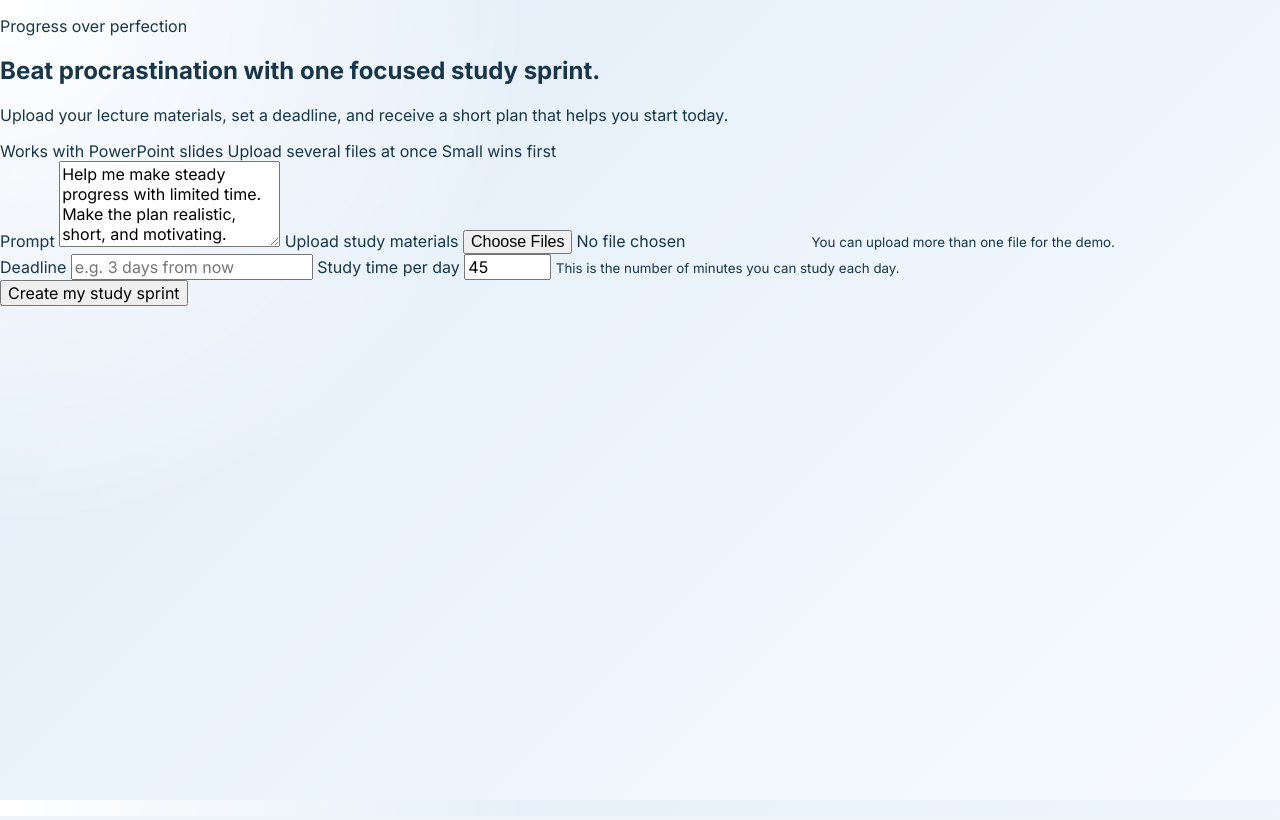
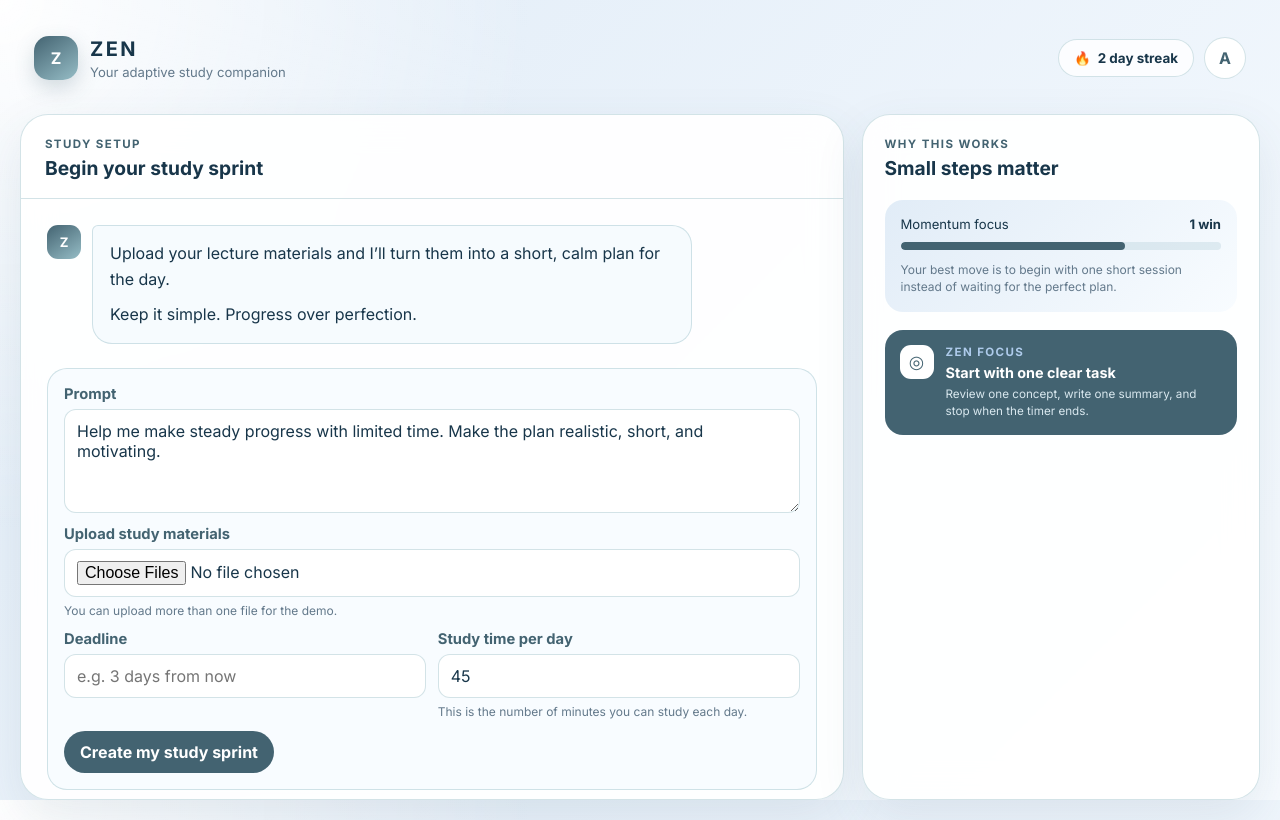
Before and after one commit to kayma0/gdg_hackathon, a Python web app: template templates/index.html in a window 1280 px wide. Run offline with Jinja, Linux system fonts and the light colour scheme; the template is opened without the code that fills it, so the values that code supplies are empty.

Commit message:
fixed first page

```diff
--- a/static/styles.css
+++ b/static/styles.css
@@ -602,6 +602,70 @@ button {
   line-height: 1.45;
 }
 
+.setup-form {
+  margin-top: 8px;
+  padding: 16px;
+  border: 1px solid var(--border);
+  border-radius: 20px;
+  background: #f8fcff;
+  display: grid;
+  gap: 12px;
+}
+
+.field {
+  display: flex;
+  flex-direction: column;
+  gap: 6px;
+}
+
+.field span {
+  font-size: 0.92rem;
+  font-weight: 700;
+  color: var(--primary-dark);
+}
+
+textarea,
+input[type="text"],
+input[type="number"],
+input[type="file"] {
+  width: 100%;
+  padding: 11px 12px;
+  border: 1px solid var(--border);
+  border-radius: 12px;
+  background: var(--white);
+  color: var(--text);
+}
+
+textarea {
+  min-height: 96px;
+  resize: vertical;
+}
+
+.row-fields {
+  display: grid;
+  grid-template-columns: repeat(2, minmax(0, 1fr));
+  gap: 12px;
+}
+
+.subtle-note {
+  color: var(--muted);
+  font-size: 0.75rem;
+}
+
+.submit-button {
+  width: fit-content;
+  padding: 11px 16px;
+  border: 0;
+  border-radius: 999px;
+  color: var(--white);
+  background: var(--primary-dark);
+  font-weight: 700;
+}
+
+.submit-button:hover {
+  background: #345460;
+}
+
 @media (max-width: 920px) {
   .workspace {
     height: auto;
@@ -615,6 +679,12 @@ button {
 
   .roadmap-panel {
     max-height: none;
+  }
+}
+
+@media (max-width: 600px) {
+  .row-fields {
+    grid-template-columns: 1fr;
   }
 }
 
--- a/templates/index.html
+++ b/templates/index.html
@@ -3,30 +3,53 @@
   <head>
     <meta charset="UTF-8" />
     <meta name="viewport" content="width=device-width, initial-scale=1.0" />
-    <title>Study Sprint</title>
+    <title>ZEN Study Companion</title>
     <link rel="preconnect" href="https://fonts.googleapis.com" />
     <link rel="preconnect" href="https://fonts.gstatic.com" crossorigin />
     <link href="https://fonts.googleapis.com/css2?family=Inter:wght@400;500;600;700&display=swap" rel="stylesheet" />
     <link rel="stylesheet" href="/static/styles.css" />
   </head>
   <body>
-    <main class="page-shell">
-      <section class="hero-card">
-        <div class="hero-copy">
-          <p class="eyebrow">Progress over perfection</p>
-          <h1>Beat procrastination with one focused study sprint.</h1>
-          <p class="hero-text">
-            Upload your lecture materials, set a deadline, and receive a short plan that helps you start today.
-          </p>
-          <div class="hero-badges">
-            <span>Works with PowerPoint slides</span>
-            <span>Upload several files at once</span>
-            <span>Small wins first</span>
+    <main class="zen-app">
+      <header class="topbar">
+        <a href="/" class="brand">
+          <div class="brand-mark">Z</div>
+          <div>
+            <h1>ZEN</h1>
+            <p>Your adaptive study companion</p>
+          </div>
+        </a>
+
+        <div class="topbar-actions">
+          <div class="streak-pill">
+            <span>🔥</span>
+            <strong>2 day streak</strong>
+          </div>
+          <button class="profile-button" type="button" aria-label="Profile">A</button>
+        </div>
+      </header>
+
+      <section class="workspace">
+        <section class="chat-panel">
+          <div class="chat-header">
+            <div>
+              <p class="section-label">Study setup</p>
+              <h2>Begin your study sprint</h2>
             </div>
           </div>
 
-        <div class="wizard-card">
-          <form action="/plan" method="post" enctype="multipart/form-data">
+          <div class="chat-messages">
+            <article class="message-row assistant-message">
+              <div class="message-avatar">Z</div>
+              <div class="message-content">
+                <div class="message-bubble">
+                  <p>Upload your lecture materials and I’ll turn them into a short, calm plan for the day.</p>
+                  <p>Keep it simple. Progress over perfection.</p>
+                </div>
+              </div>
+            </article>
+
+            <form class="setup-form" action="/plan" method="post" enctype="multipart/form-data">
               <label class="field">
                 <span>Prompt</span>
                 <textarea name="prompt" rows="4">Help me make steady progress with limited time. Make the plan realistic, short, and motivating.</textarea>
@@ -50,9 +73,39 @@
                 </label>
               </div>
 
-            <button type="submit">Create my study sprint</button>
+              <button class="submit-button" type="submit">Create my study sprint</button>
             </form>
           </div>
+        </section>
+
+        <aside class="roadmap-panel">
+          <div class="roadmap-header">
+            <div>
+              <p class="section-label">Why this works</p>
+              <h2>Small steps matter</h2>
+            </div>
+          </div>
+
+          <div class="progress-card">
+            <div class="progress-heading">
+              <span>Momentum focus</span>
+              <strong>1 win</strong>
+            </div>
+            <div class="progress-track">
+              <div class="progress-value" style="width: 70%"></div>
+            </div>
+            <p>Your best move is to begin with one short session instead of waiting for the perfect plan.</p>
+          </div>
+
+          <div class="focus-card">
+            <div class="focus-icon">◎</div>
+            <div>
+              <p class="section-label">ZEN focus</p>
+              <h3>Start with one clear task</h3>
+              <p>Review one concept, write one summary, and stop when the timer ends.</p>
+            </div>
+          </div>
+        </aside>
       </section>
     </main>
   </body>
```
Lines whose indentation alone changed are shown as unchanged.
